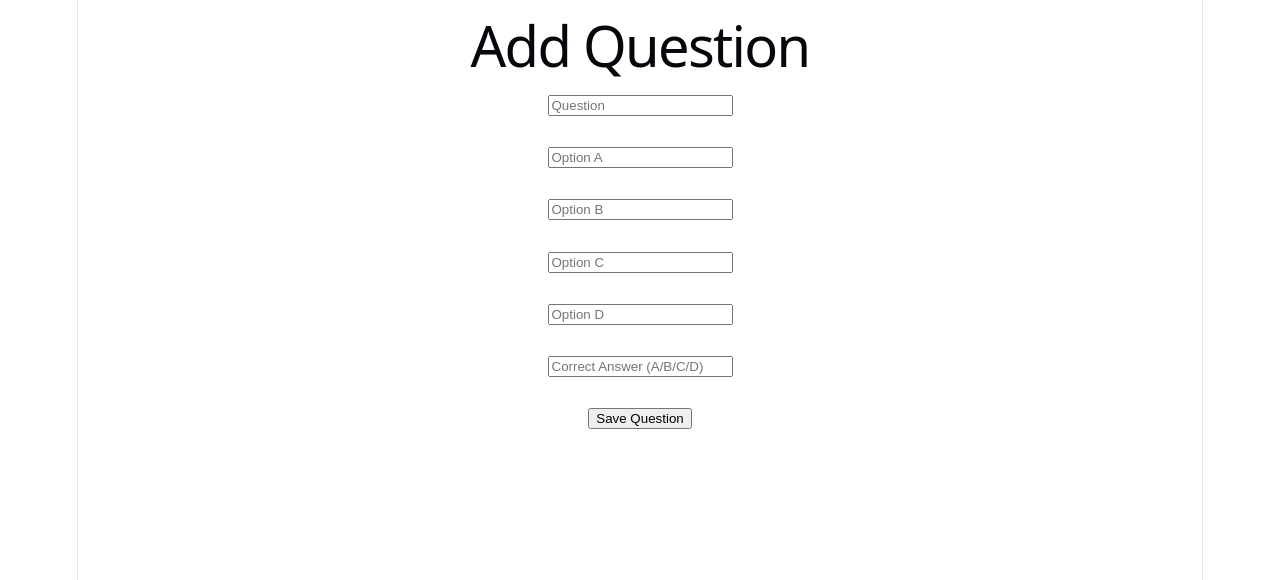
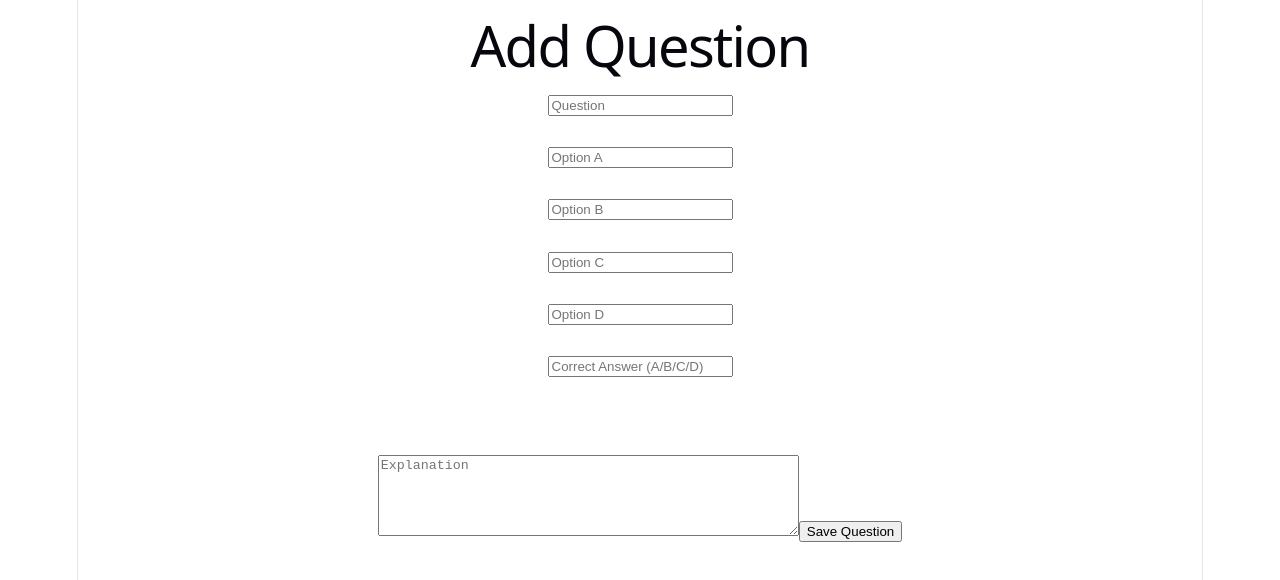
Before and after one commit to Primus-8/gate-frontend, a React (Vite) app: page /add-question in a window 1280 px wide. Shown: the top 580 px of the page. Built offline with nearby package versions, Linux system fonts and the light colour scheme; sample sign-in values are in the browser's storage.

Commit message:
Added question explanation field

```diff
--- a/src/pages/AddQuestion.jsx
+++ b/src/pages/AddQuestion.jsx
@@ -43,6 +43,8 @@ function AddQuestion() {
 
   const [correctAnswer, setCorrectAnswer] =
     useState("");
+    const [explanation, setExplanation] =
+  useState("");
 
 
 
@@ -95,7 +97,8 @@ const handleSave = async () => {
 
           correctAnswer: [
             correctAnswer
-          ]
+          ],
+          explanation
         },
         {
           headers: {
@@ -215,6 +218,20 @@ const handleSave = async () => {
 
       <br /><br />
 
+
+<br /><br />
+
+<textarea
+  placeholder="Explanation"
+  value={explanation}
+  onChange={(e) =>
+    setExplanation(e.target.value)
+  }
+  rows="5"
+  cols="50"
+/>
+
+
       <button onClick={handleSave}>
         Save Question
       </button >
```
